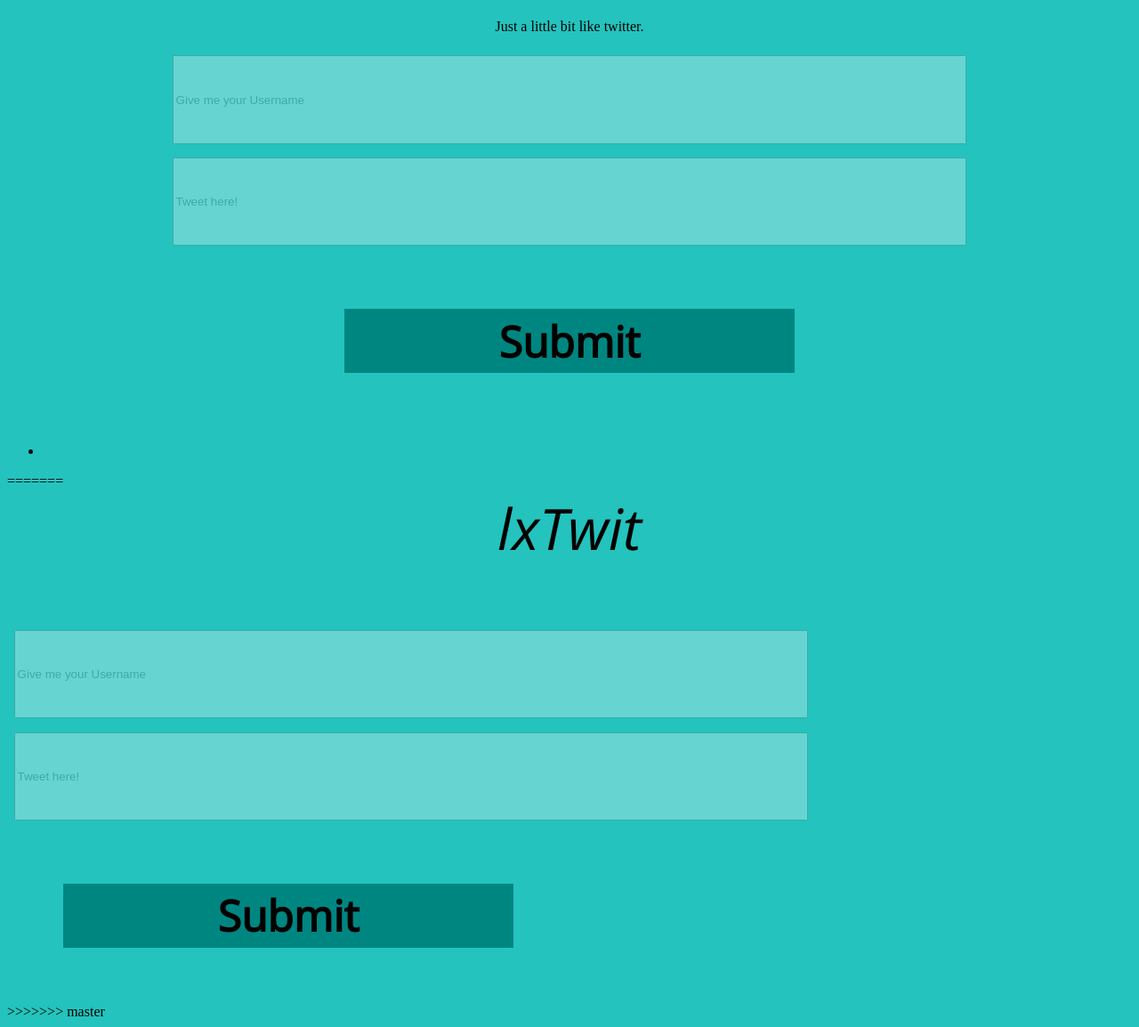
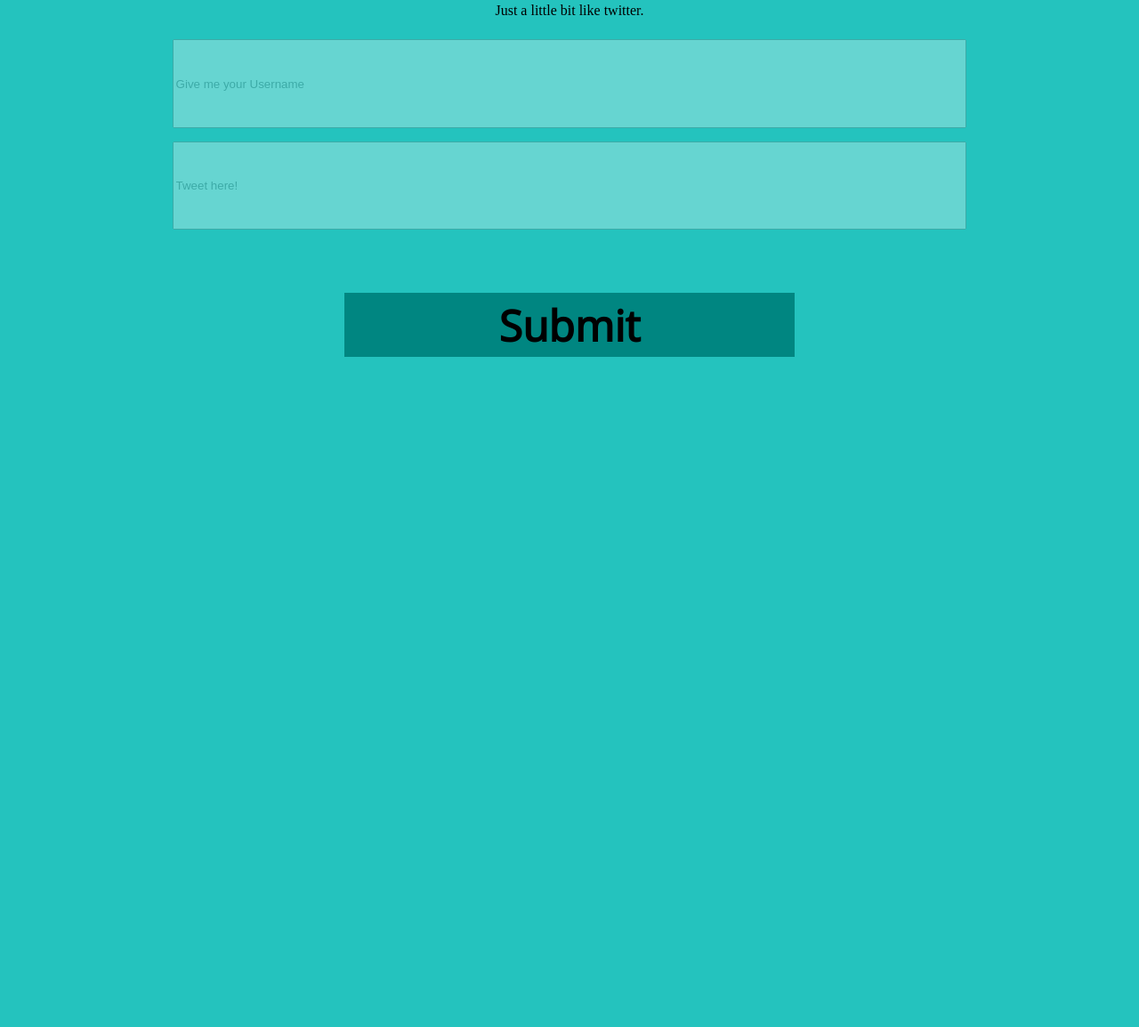
Before and after one commit to liberty-x/twitter, a website: page public/index.html in a window 1280 px wide. Shown: the part 348-1502 px from the top of the page at 89% size. After the commit the page ends 820 px from the top, so only its background shows below. Drawn offline with nearby package versions, Linux system fonts and the light colour scheme.

Commit message:
opps forgot to save when I fixed the merge conflicts, doh

```diff
--- a/public/index.html
+++ b/public/index.html
@@ -7,7 +7,6 @@
 
 </head>
 <body>
-<<<<<<< HEAD
 
     <img src="https://files.gitter.im/RachelBLondon/libert-x/U2Uy/LXTwit-01.png" alt="LX Twit" />
     <h5>So texty...</h5>
@@ -22,24 +21,12 @@
           <br>
           <input type="submit" ></input>
         </form>
-        <ul id="display">
-            <li></li>
-        </ul>
+        <div id="results">
+
+        </div>
       </div>
 
-=======
-  <h5>lxTwit</h5>
-  <form id="form">
-    <input type="text" placeholder="Give me your Username" name="username" id="username"></input>
-    <br>
-    <input type="text" placeholder="Tweet here!" name="tweet" id="tweet"></input>
-    <br>
-    <input type="submit" ></input>
-  </form>
-  <div id="results">
 
-  </div>
->>>>>>> master
   <script src="/public/frontend.js" type="text/javascript"></script>
 </body>
 </html>
```
